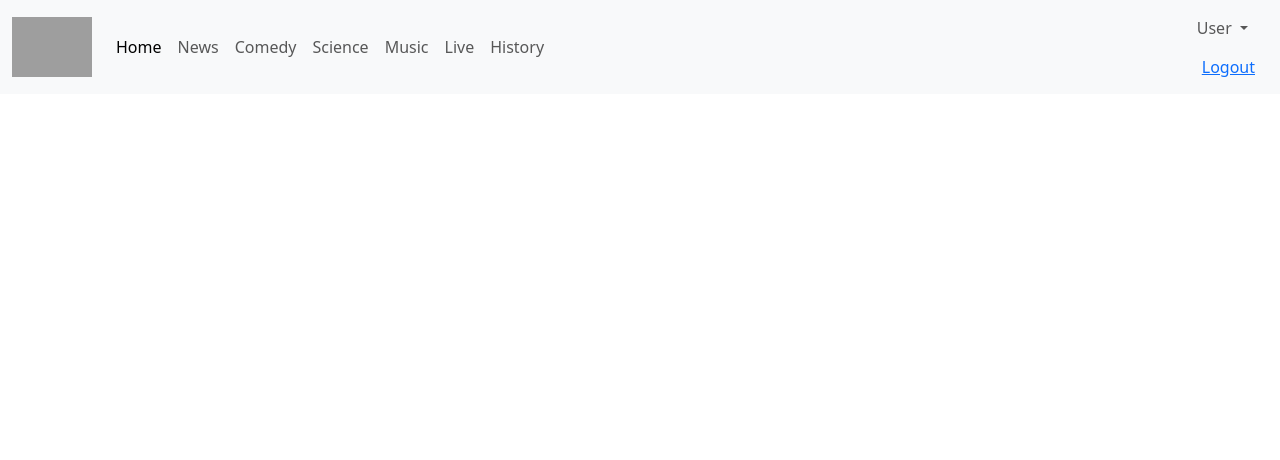
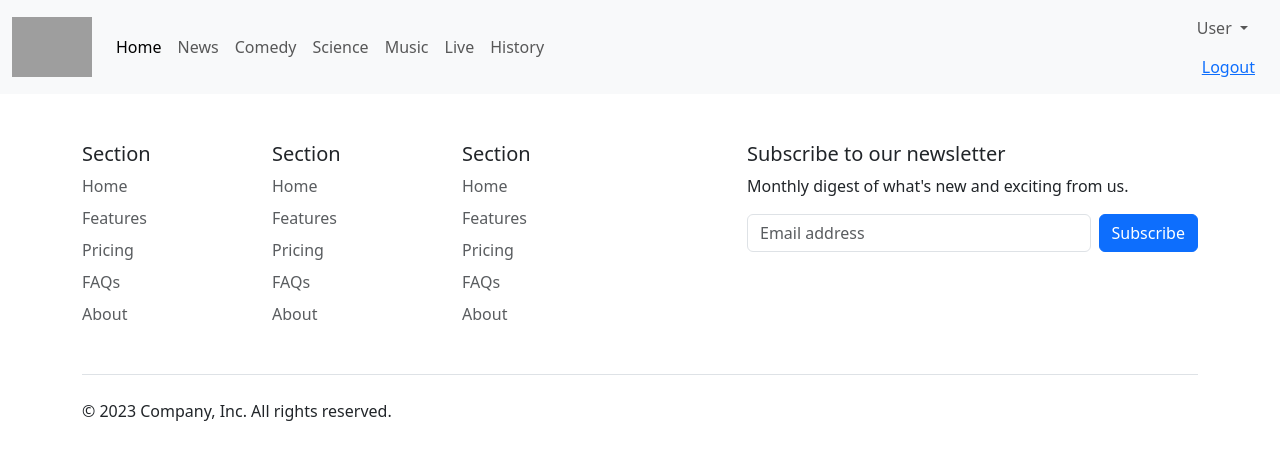
Before and after one commit to josecome/video-sharing-website-frontend-vuejs, a Vue app: page / in a window 1280 px wide. Shown: the top 460 px of the page. Built offline with nearby package versions, Linux system fonts and the light colour scheme; grey boxes are pictures that could not be loaded.

Commit message:
Footer content added

```diff
--- a/src/App.vue
+++ b/src/App.vue
@@ -1,12 +1,14 @@
 <script setup>
 import { RouterLink, RouterView } from 'vue-router'
 import Header from './components/Header.vue'
+import Footer from './components/Footer.vue'
 </script>
 
 <template>
   <Header />
 
   <RouterView />
+  <Footer />
 </template>
 
 <style>
--- a/src/components/Footer.vue
+++ b/src/components/Footer.vue
@@ -0,0 +1,61 @@
+<template>
+    <div class="container">
+  <footer class="py-5">
+    <div class="row">
+      <div class="col-6 col-md-2 mb-3">
+        <h5>Section</h5>
+        <ul class="nav flex-column">
+          <li class="nav-item mb-2"><a href="#" class="nav-link p-0 text-body-secondary">Home</a></li>
+          <li class="nav-item mb-2"><a href="#" class="nav-link p-0 text-body-secondary">Features</a></li>
+          <li class="nav-item mb-2"><a href="#" class="nav-link p-0 text-body-secondary">Pricing</a></li>
+          <li class="nav-item mb-2"><a href="#" class="nav-link p-0 text-body-secondary">FAQs</a></li>
+          <li class="nav-item mb-2"><a href="#" class="nav-link p-0 text-body-secondary">About</a></li>
+        </ul>
+      </div>
+
+      <div class="col-6 col-md-2 mb-3">
+        <h5>Section</h5>
+        <ul class="nav flex-column">
+          <li class="nav-item mb-2"><a href="#" class="nav-link p-0 text-body-secondary">Home</a></li>
+          <li class="nav-item mb-2"><a href="#" class="nav-link p-0 text-body-secondary">Features</a></li>
+          <li class="nav-item mb-2"><a href="#" class="nav-link p-0 text-body-secondary">Pricing</a></li>
+          <li class="nav-item mb-2"><a href="#" class="nav-link p-0 text-body-secondary">FAQs</a></li>
+          <li class="nav-item mb-2"><a href="#" class="nav-link p-0 text-body-secondary">About</a></li>
+        </ul>
+      </div>
+
+      <div class="col-6 col-md-2 mb-3">
+        <h5>Section</h5>
+        <ul class="nav flex-column">
+          <li class="nav-item mb-2"><a href="#" class="nav-link p-0 text-body-secondary">Home</a></li>
+          <li class="nav-item mb-2"><a href="#" class="nav-link p-0 text-body-secondary">Features</a></li>
+          <li class="nav-item mb-2"><a href="#" class="nav-link p-0 text-body-secondary">Pricing</a></li>
+          <li class="nav-item mb-2"><a href="#" class="nav-link p-0 text-body-secondary">FAQs</a></li>
+          <li class="nav-item mb-2"><a href="#" class="nav-link p-0 text-body-secondary">About</a></li>
+        </ul>
+      </div>
+
+      <div class="col-md-5 offset-md-1 mb-3">
+        <form>
+          <h5>Subscribe to our newsletter</h5>
+          <p>Monthly digest of what's new and exciting from us.</p>
+          <div class="d-flex flex-column flex-sm-row w-100 gap-2">
+            <label for="newsletter1" class="visually-hidden">Email address</label>
+            <input id="newsletter1" type="text" class="form-control" placeholder="Email address">
+            <button class="btn btn-primary" type="button">Subscribe</button>
+          </div>
+        </form>
+      </div>
+    </div>
+
+    <div class="d-flex flex-column flex-sm-row justify-content-between py-4 my-4 border-top">
+      <p>&copy; 2023 Company, Inc. All rights reserved.</p>
+      <ul class="list-unstyled d-flex">
+        <li class="ms-3"><a class="link-body-emphasis" href="#"><svg class="bi" width="24" height="24"><use xlink:href="#twitter"/></svg></a></li>
+        <li class="ms-3"><a class="link-body-emphasis" href="#"><svg class="bi" width="24" height="24"><use xlink:href="#instagram"/></svg></a></li>
+        <li class="ms-3"><a class="link-body-emphasis" href="#"><svg class="bi" width="24" height="24"><use xlink:href="#facebook"/></svg></a></li>
+      </ul>
+    </div>
+  </footer>
+</div>
+</template>
```
